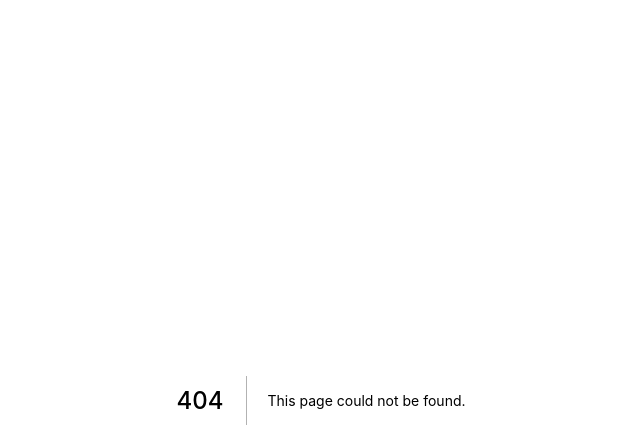
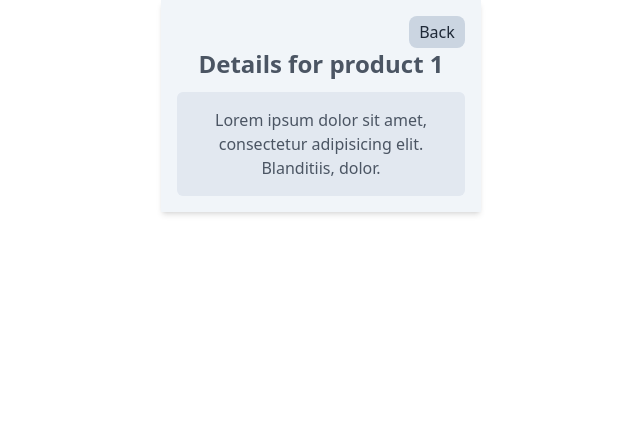
Before and after one commit to hitabratanath/Next-Tailwind-Tmpl, a Next.js app: page /product/1 in a window 1280 px wide. Before the commit this address had no page. Shown: the top 448 px of the page, without its empty margins (319-959 px from the left). Built offline with nearby package versions, Linux system fonts and the light colour scheme.

Commit message:
added nested router

```diff
--- /dev/null
+++ b/pages/about.js
@@ -0,0 +1,9 @@
+import React from 'react'
+
+const About = () => {
+    return (
+        <div className='text-center text-green-600 font-bold mx-auto w-1/4 uppercase bg-green-200'>About Page</div>
+    )
+}
+
+export default About
--- a/pages/index.jsx
+++ b/pages/index.jsx
@@ -7,7 +7,7 @@ const Home = () => {
     <div className="flex min-h-screen flex-col items-center justify-center py-2">
       <Head>
         <title>Create Next App</title>
-        <link rel="icon" href="/favicon.ico" />
+        <link rel="icon" href="../public/favicon.ico" />
       </Head>
 
       <main className="flex w-full flex-1 flex-col items-center justify-center px-20 text-center">
--- /dev/null
+++ b/pages/product/[productID]/index.js
@@ -0,0 +1,18 @@
+import Link from "next/link";
+import { useRouter } from "next/router";
+
+const ProductItem = () => {
+    const { query } = useRouter()
+    return (
+        <div className="bg-slate-100 shadow-md w-1/4 mx-auto p-4 ">
+            <div className="flex justify-end">
+                <div className="bg-slate-300 rounded-lg p-1 w-14 text-center">
+                    <Link href='/product'>Back</Link>
+                </div>
+            </div>
+            <h2 className="font-bold text-gray-600 text-2xl text-center mb-3">Details for product {query.productID}</h2>
+            <p className=" bg-slate-200 p-4 text-gray-600 text-center rounded-md">Lorem ipsum dolor sit amet, consectetur adipisicing elit. Blanditiis, dolor. </p>
+        </div>
+    )
+}
+export default ProductItem;
--- /dev/null
+++ b/pages/product/[productID]/review/[reviewID].js
@@ -0,0 +1,18 @@
+import Link from "next/link";
+import { useRouter } from "next/router";
+
+const ReviewItem = () => {
+    const { query } = useRouter()
+    return (
+        <div className="bg-slate-100 shadow-md w-1/4 mx-auto p-4 ">
+            <div className="flex justify-end">
+                <div className="bg-slate-300 rounded-lg p-1 w-14 text-center">
+                    <Link href='/product'>Back</Link>
+                </div>
+            </div>
+            <h2 className="font-bold text-gray-600 text-2xl text-center mb-3">Details for product {query.productID} and review {query.reviewID}</h2>
+            <p className=" bg-slate-200 p-4 text-gray-600 text-center rounded-md">Lorem ipsum dolor sit amet, consectetur adipisicing elit. Blanditiis, dolor. </p>
+        </div>
+    )
+}
+export default ReviewItem;
--- /dev/null
+++ b/pages/product/[productID]/review/index.js
@@ -0,0 +1,6 @@
+const Review = () => {
+    return (
+        <div>Review page</div>
+    )
+}
+export default Review;
--- /dev/null
+++ b/pages/product/index.js
@@ -0,0 +1,14 @@
+import Link from "next/link";
+
+const Product = () => {
+    return (
+        <div className="bg-slate-200 shadow-md w-1/4 mt-4 mx-auto p-4 text-gray-600 text-center">
+            <ul className="no-underline">
+                <li><Link href='/product/1'>Product Item 1</Link></li>
+                <li><Link href='/product/2'>Product Item 2</Link></li>
+                <li><Link href='/product/3'>Product Item 3</Link></li>
+            </ul>
+        </div>
+    )
+}
+export default Product;
```
